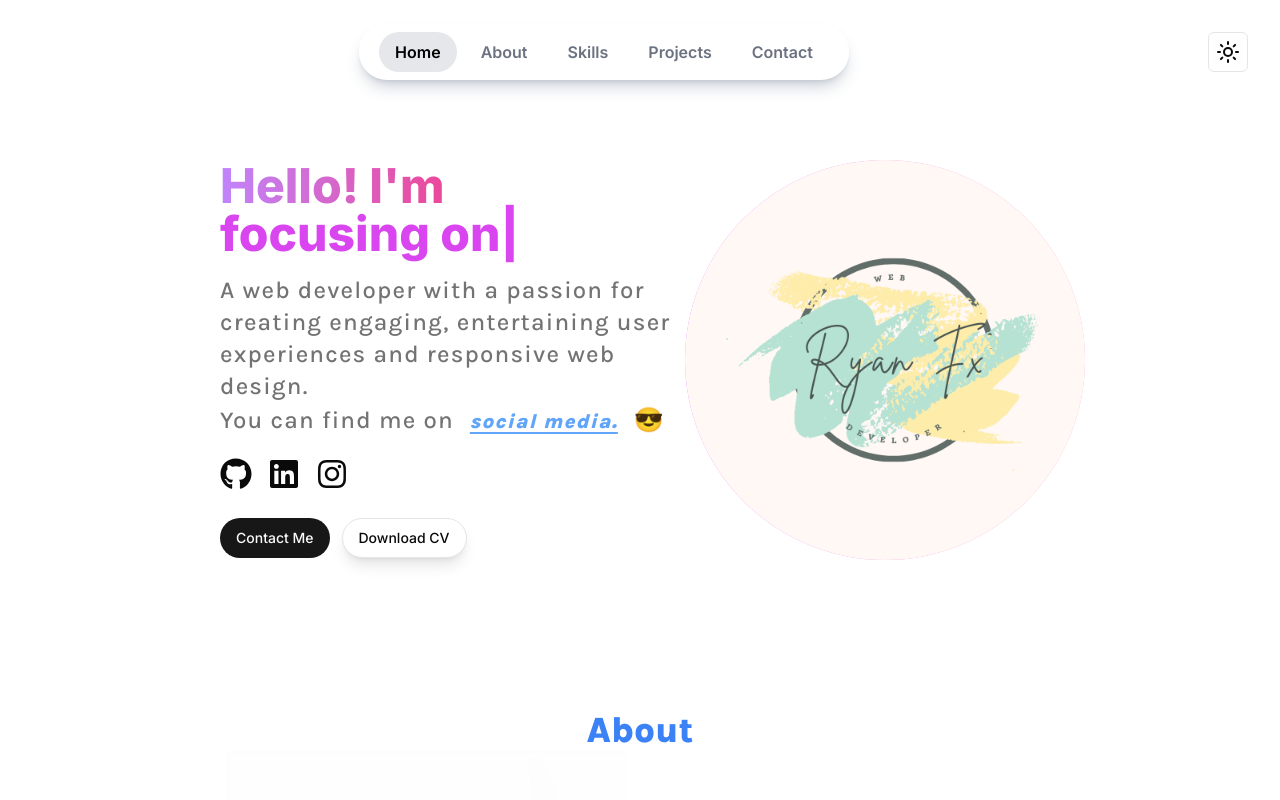
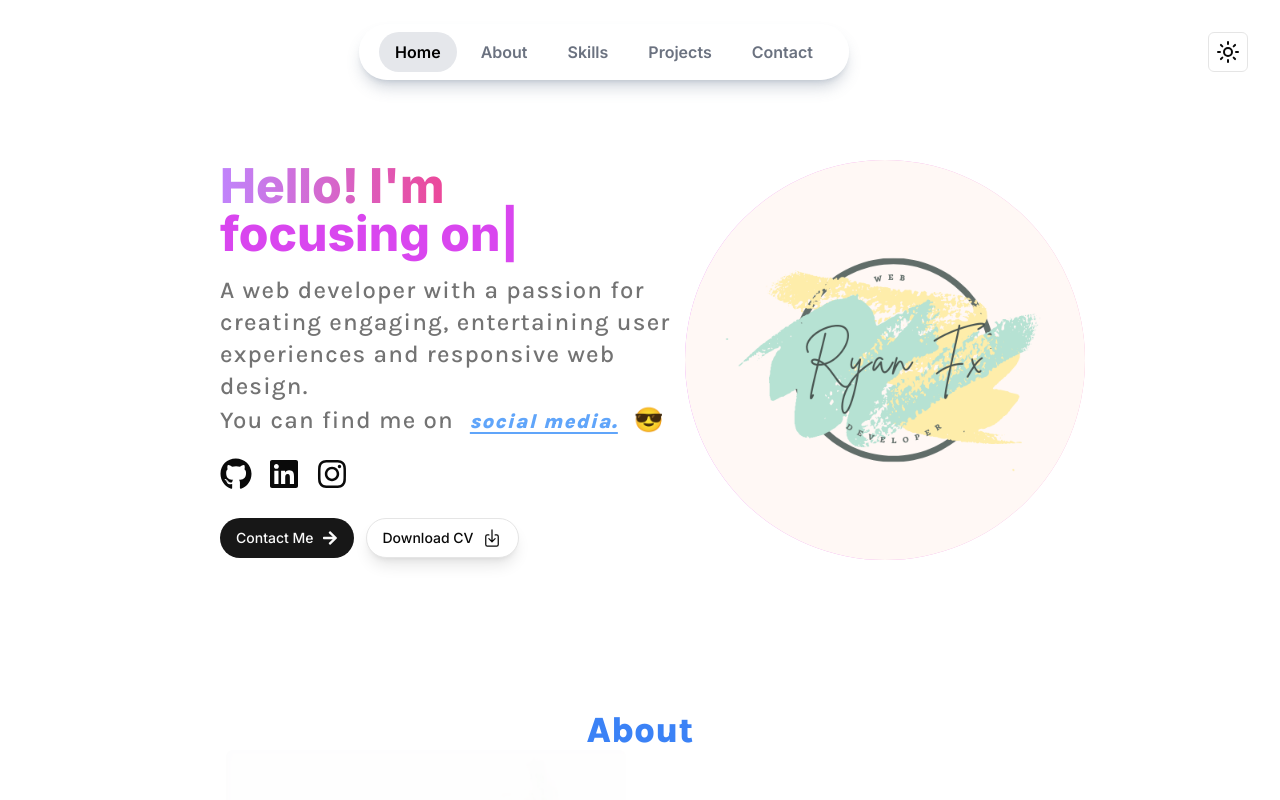
Before and after one commit to Ryan-Fx/ryan-portfolio-nextjs, a Next.js app: page / in a window 1280 px wide. Shown: the top 800 px of the page. Built offline with nearby package versions, Linux system fonts and the light colour scheme; no server answers.

Commit message:
added icons  on contact and download button

```diff
--- a/src/components/Hero.tsx
+++ b/src/components/Hero.tsx
@@ -9,7 +9,15 @@ import { Button } from "./ui/button";
 import { cn } from "@/lib/utils";
 import { Karla, Poppins } from "next/font/google";
 import Link from "next/link";
-import { FaGithub, FaInstagram, FaLinkedin } from "react-icons/fa";
+import {
+  FaArrowAltCircleDown,
+  FaArrowRight,
+  FaGithub,
+  FaInstagram,
+  FaLinkedin,
+  FaRegArrowAltCircleRight,
+} from "react-icons/fa";
+import { IoDownloadOutline } from "react-icons/io5";
 
 const karla = Karla({
   subsets: ["latin"],
@@ -94,7 +102,9 @@ export default function Hero() {
             className="space-y-3 space-x-2 sm:space-x-3"
           >
             <Button className="hover:scale-110 transition rounded-full" asChild>
-              <Link href={"#contact"}>Contact Me</Link>
+              <Link href={"#contact"}>
+                Contact Me <FaArrowRight size={16} className="ml-2" />
+              </Link>
             </Button>
 
             <Button
@@ -109,6 +119,7 @@ export default function Hero() {
                 target="_blank"
               >
                 Download CV
+                <IoDownloadOutline size={20} className="ml-2" />
               </Link>
             </Button>
           </motion.div>
```
